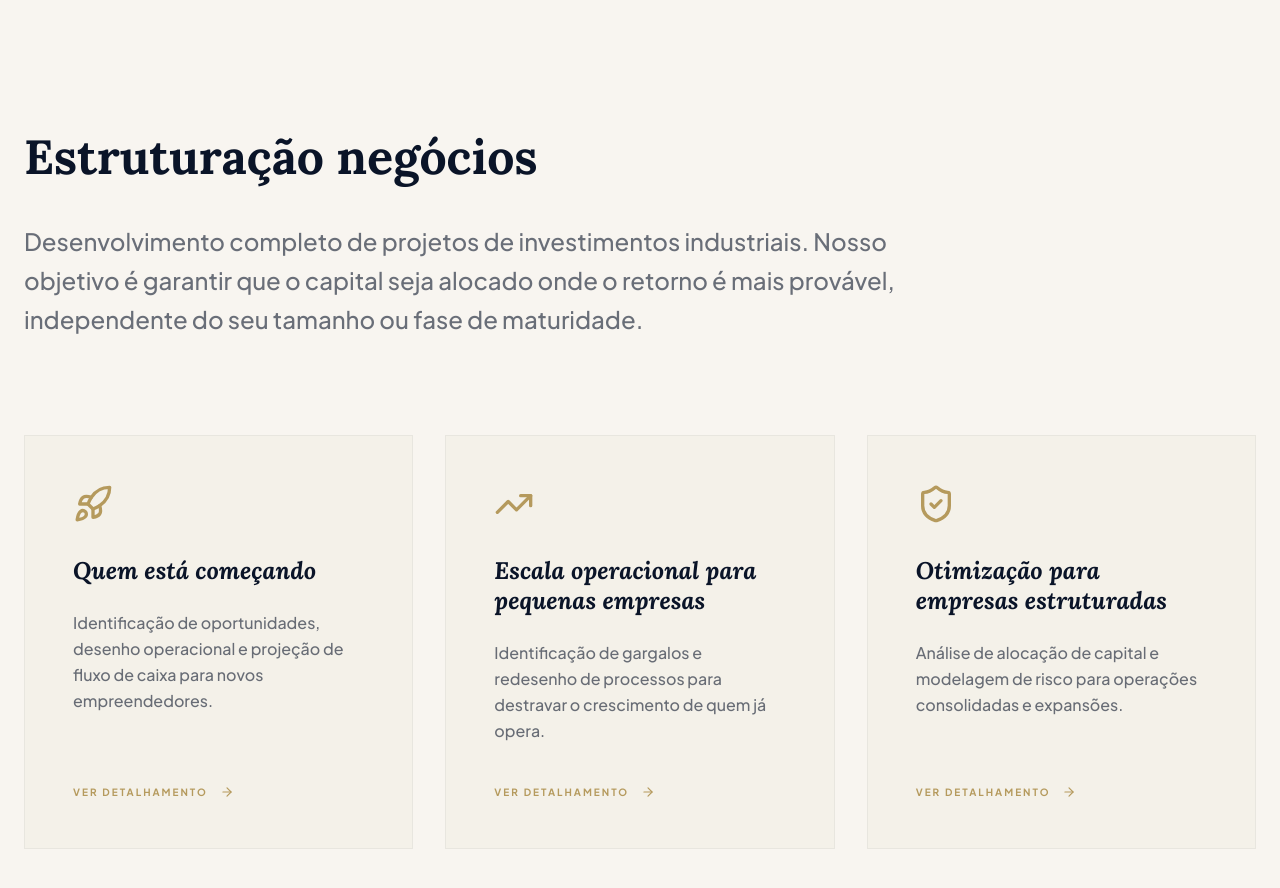
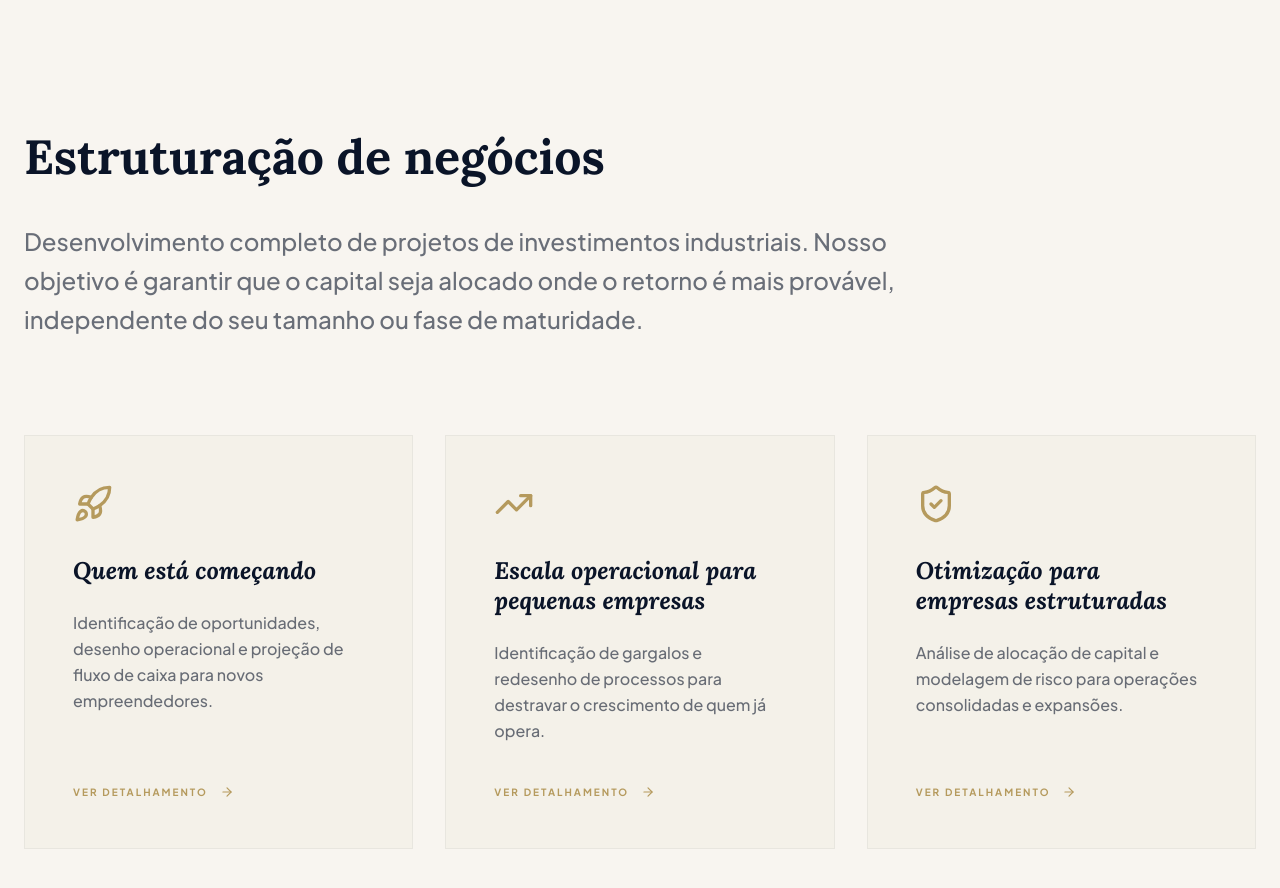
Before and after one commit to kurtsbar/verindustrial, a React (Vite) app: page /servicos in a window 1280 px wide. Shown: the part 920-1808 px from the top of the page. Built offline with nearby package versions, Linux system fonts and the light colour scheme.

Commit message:
Update Services.tsx

```diff
--- a/src/pages/Services.tsx
+++ b/src/pages/Services.tsx
@@ -47,7 +47,7 @@ const Services = () => {
       <section className="py-32 bg-brand-white text-brand-black">
         <div className="max-w-7xl mx-auto px-6">
           <div className="mb-24 text-center md:text-left">
-            <h3 className="text-3xl md:text-5xl font-serif font-bold mb-8">Estruturação negócios</h3>
+            <h3 className="text-3xl md:text-5xl font-serif font-bold mb-8">Estruturação de negócios</h3>
             <p className="text-xl md:text-2xl text-brand-black/60 font-medium leading-relaxed max-w-4xl">
               Desenvolvimento completo de projetos de investimentos industriais. Nosso objetivo é garantir que o capital seja alocado onde o retorno é mais provável, independente do seu tamanho ou fase de maturidade.
             </p>
```
